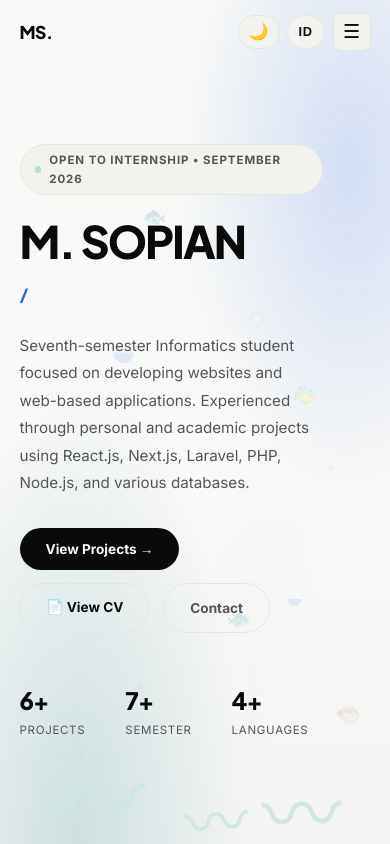
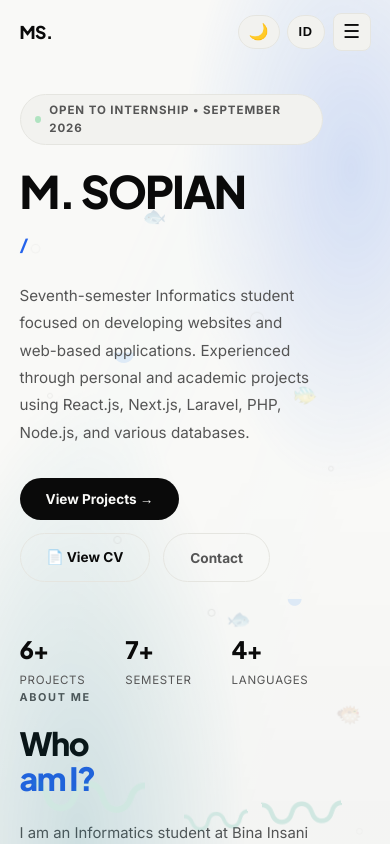
Before and after one commit to piongs/portofoliopiongs, a React (Vite) app: page / in a window 390 px wide. Shown: the top 844 px of the page. Built offline with nearby package versions, Linux system fonts and the light colour scheme.

Commit message:
Fix mobile hero empty space

```diff
--- a/src/index.css
+++ b/src/index.css
@@ -72,8 +72,8 @@ body {
   .nav-panel > div:first-child{display:flex;flex-direction:column;gap:.25rem}
   .nav-panel > div:first-child button{text-align:left;padding:10px 12px;border-radius:8px}
   .nav-actions{margin-left:auto;margin-right:.5rem}.nav-panel > button{width:100%}
-  #home{padding-top:94px;padding-bottom:24px;min-height:auto}
-  #about{padding-top:40px}
+  #home{padding-top:94px!important;padding-bottom:0!important;min-height:auto!important}
+  #about{padding-top:0!important}
   #home > div{grid-template-columns:1fr;gap:2rem}
   #home > div > div:last-child{display:none}
   .about-photo{width:min(220px,68vw);margin:0 auto 1rem}
```
